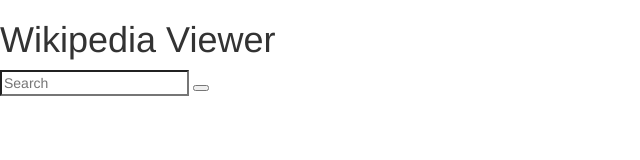
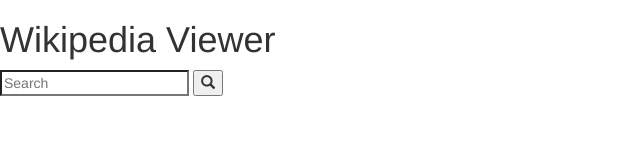
Before and after one commit to Auna-Carpanzano/Wikipedia-Viewer, a plain HTML site: page index.html in a window 1280 px wide. Shown: the full height of the page, 0-640 px from the left. Drawn offline with nearby package versions, Linux system fonts and the light colour scheme.

Commit message:
In button, add span with class of "glyphicon" and "glyphicon-search"

```diff
--- a/index.html
+++ b/index.html
@@ -11,6 +11,7 @@
   <h1>Wikipedia Viewer</h1>
   <input type="search" name="search" placeholder="Search" title="Search" id="searchInput">
   <button type="submit" id="search">
+    <span class="glyphicon glyphicon-search" aria-hidden="true"></span>
   </button>
   <script src="https://cdnjs.cloudflare.com/ajax/libs/jquery/3.2.1/jquery.min.js"></script>
   <script src="https://cdnjs.cloudflare.com/ajax/libs/twitter-bootstrap/3.3.7/js/bootstrap.min.js"></script>
```
